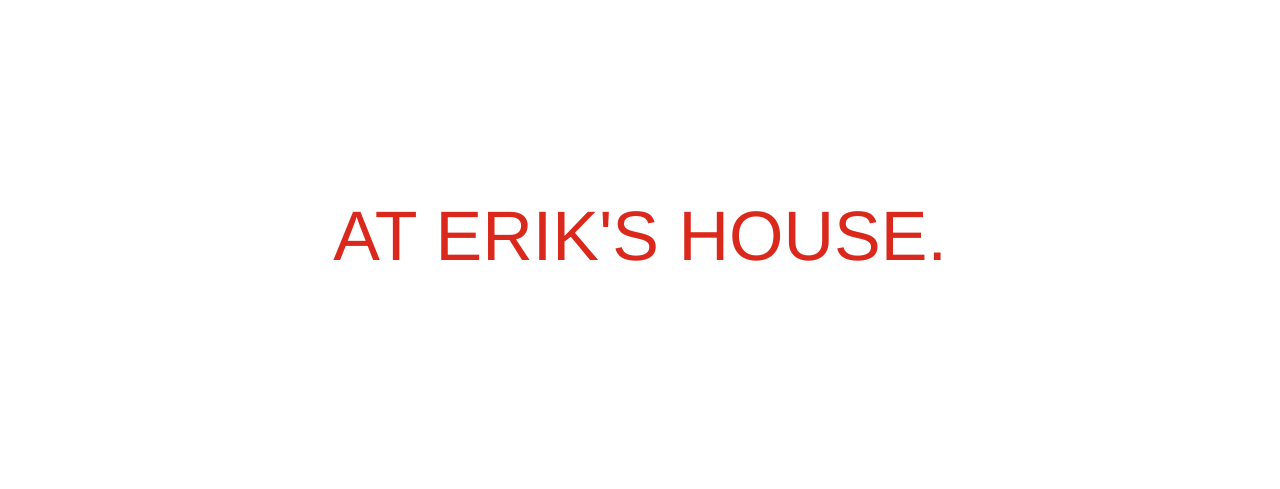
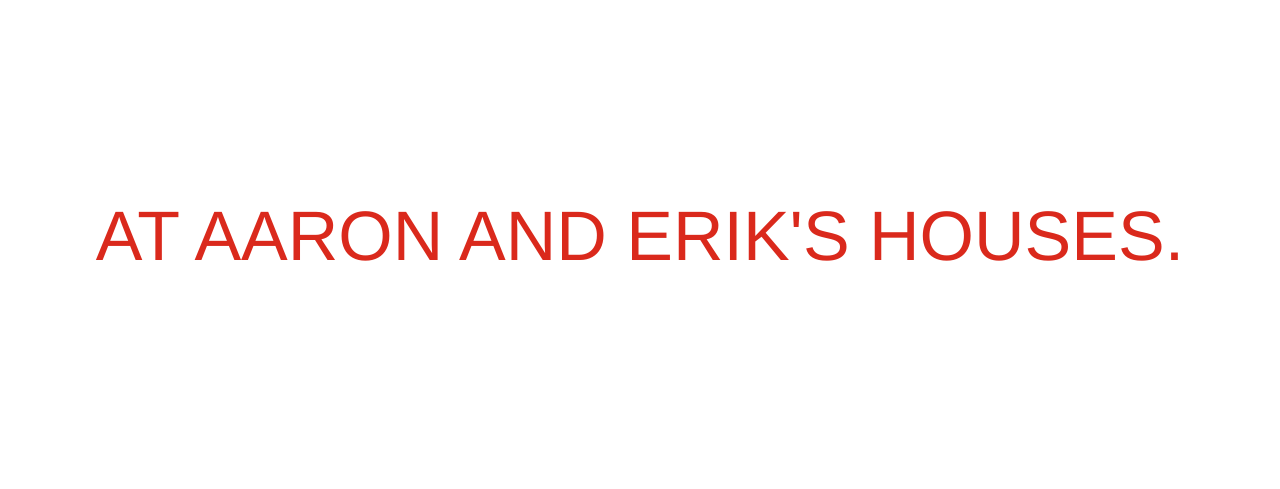
Before and after one commit to aboutaaron/jokes, a website: page index.html in a window 1280 px wide. Shown: the part 14-503 px from the top of the page. Drawn offline with nearby package versions, Linux system fonts and the light colour scheme.

Commit message:
Update index.html

```diff
--- a/index.html
+++ b/index.html
@@ -26,7 +26,7 @@
     <div class="container-fluid">
         <div class="row">
             <div class="col-xs-12">
-                <p class="nick">At Erik's house.</p>
+                <p class="nick">At Aaron and Erik's houses.</p>
             </div>
         </div>
     </div>
```
